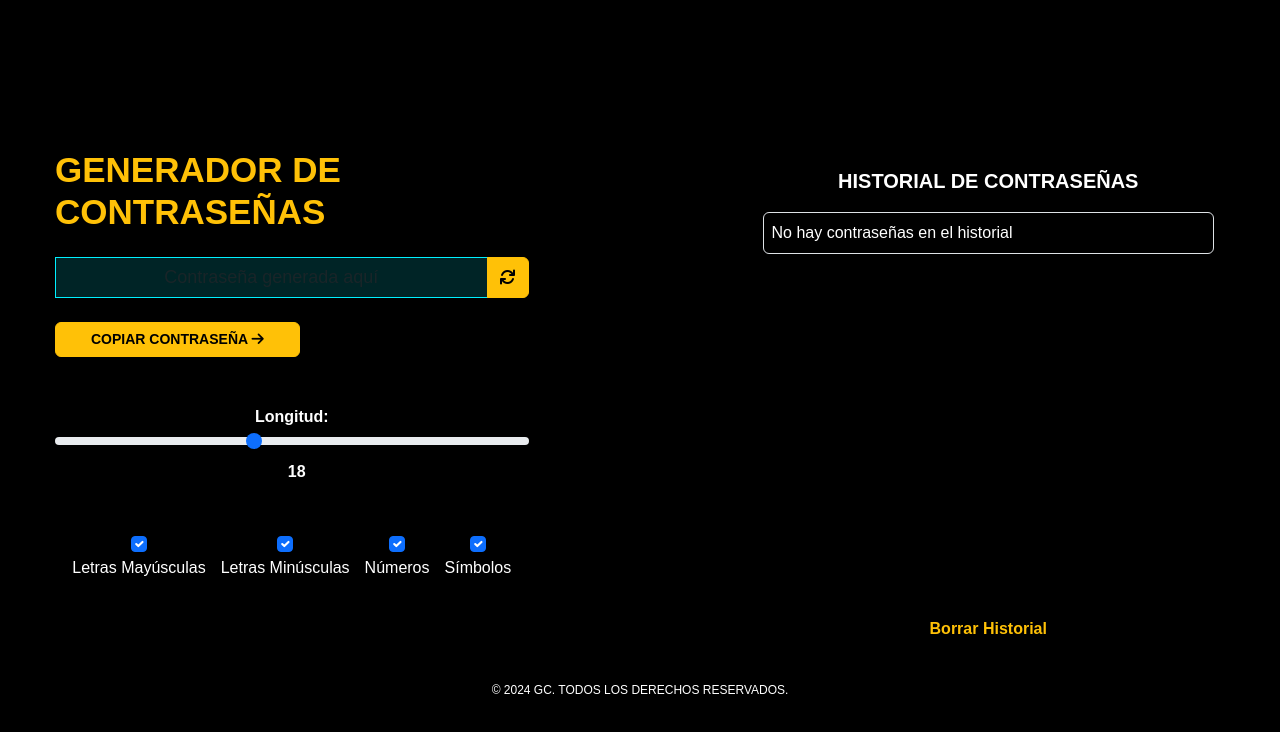
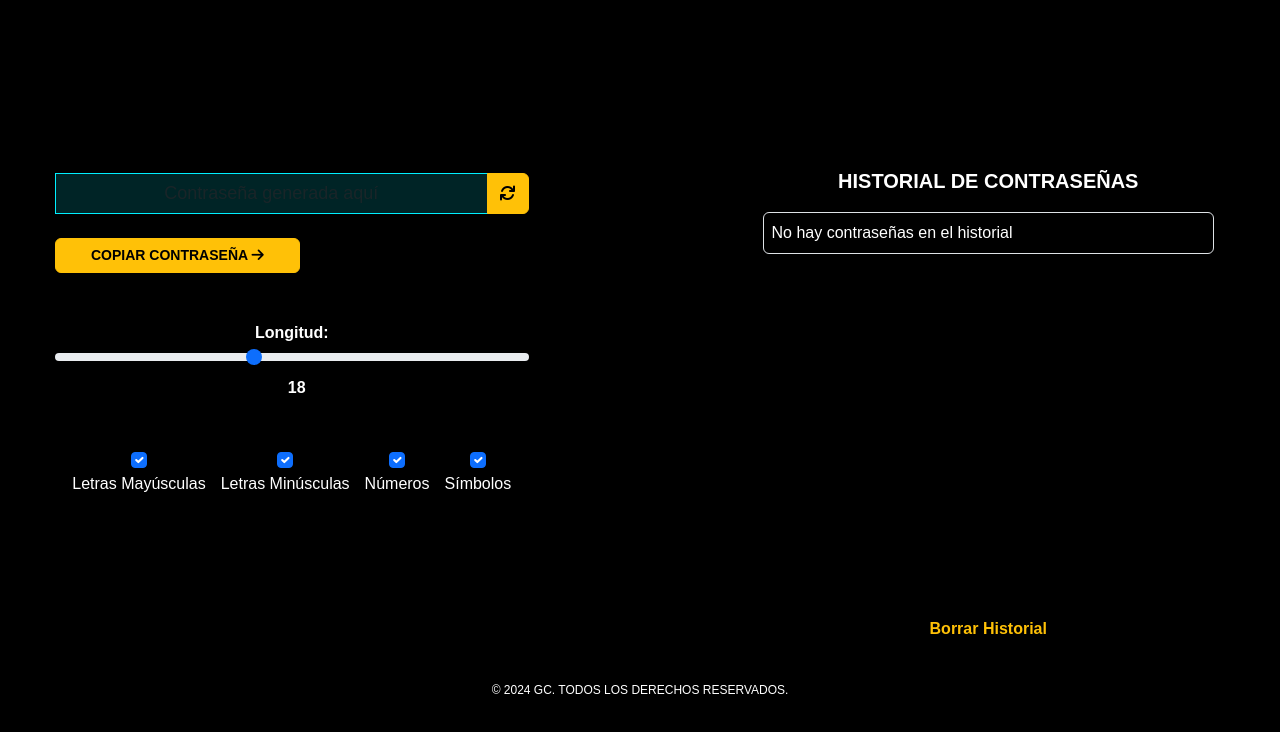
Before and after one commit to JuanDP10/PasswordGenerator, a plain HTML site: page index.html in a window 1280 px wide. Drawn offline with nearby package versions, Linux system fonts and the light colour scheme; a web font is replaced by a local one.

Commit message:
borre-titulo

```diff
--- a/index.html
+++ b/index.html
@@ -18,7 +18,6 @@
         <div class="row">
             <!-- Columna principal: Generador -->
             <div class="col-lg-5">
-                <h1 class="text-left text-warning" style="font-weight: bold; font-size: 35px;">GENERADOR DE CONTRASEÑAS</h1>
                 <div class="input-group mt-4">
                     <input type="text" id="generated-password" class="form-control" readonly placeholder="Contraseña generada aquí">
                     <button id="generate-btn" class="btn btn-warning"><i class="fa fa-refresh" aria-hidden="true"></i></button>
```
